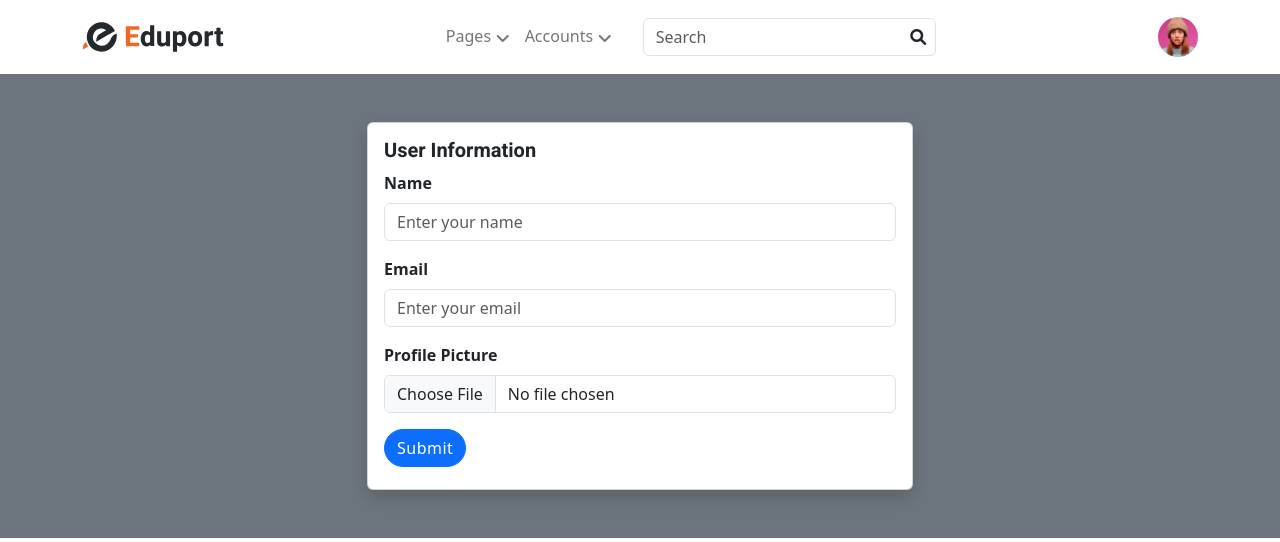
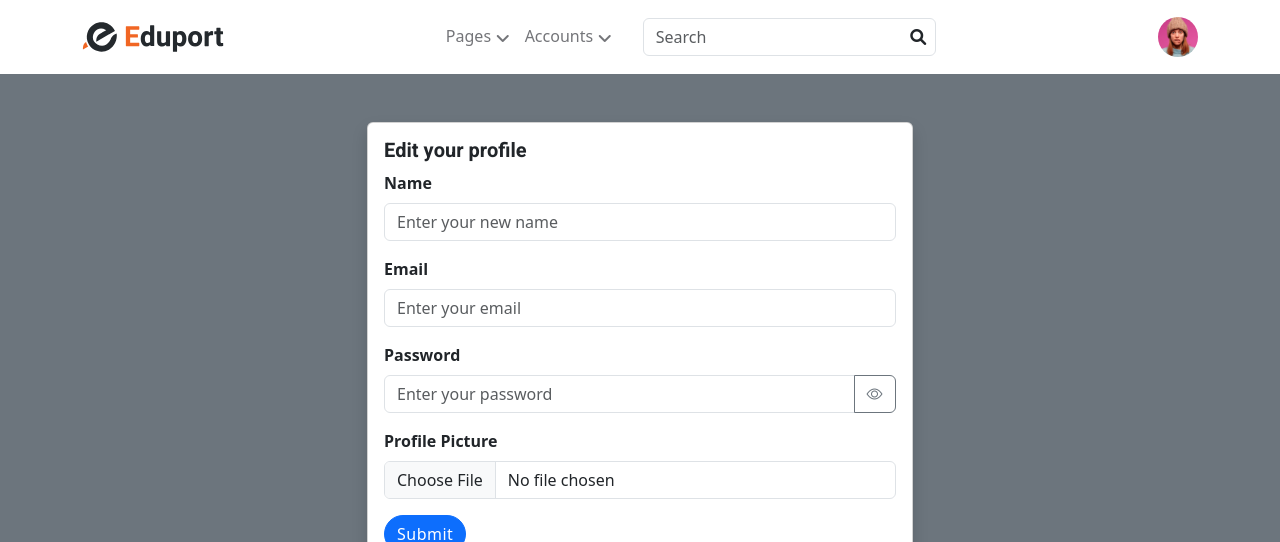
Before and after one commit to Phanit-Chea/G14-Elearning, a PHP site: page /trainer_edit_profile in a window 1280 px wide. Shown: the top 542 px of the page. Run offline with PHP 8.4, Linux system fonts and the light colour scheme; grey boxes are pictures that could not be loaded.

Commit message:
['feat'] add validation on form trainer edit profile #EL-108

```diff
--- a/layouts/footer.php
+++ b/layouts/footer.php
@@ -96,7 +96,7 @@ Footer START -->
 			<div class="container px-0">
 				<div class="d-md-flex justify-content-between align-items-center py-3 text-center text-md-left">
 					<!-- copyright text -->
-					<div class="text-primary-hover"> Copyrights <a href="#" class="text-body">©2021 Eduport</a>. All rights reserved. </div>
+					<div class="text-primary-hover"> Copyrights <a href="#" class="text-body">2024 Eduport</a>. All rights reserved. </div>
 					<!-- copyright links-->
 					<div class=" mt-3 mt-md-0">
 						<ul class="list-inline mb-0">
--- /dev/null
+++ b/vendor/js/validation_trainer_edit_profile.js
@@ -0,0 +1,55 @@
+function validateForm() {
+    let name = document.getElementById("name").value;
+    let email = document.getElementById("email").value;
+    let password = document.getElementById("password").value;
+    let profile = document.getElementById("profile").value;
+
+    document.getElementById("nameError").innerHTML = "";
+    document.getElementById("emailError").innerHTML = "";
+    document.getElementById("passwordError").innerHTML = "";
+    document.getElementById("profileError").innerHTML = "";
+    document.getElementById("name").classList.remove("error-border");
+    document.getElementById("email").classList.remove("error-border");
+    document.getElementById("password").classList.remove("error-border");
+    document.getElementById("profile").classList.remove("error-border");
+
+    if (name.trim() == "") {
+        document.getElementById("nameError").innerHTML = "Please enter your new name";
+        document.getElementById("name").classList.add("error-border");
+        return false;
+    }
+
+    if (email.trim() == "") {
+        document.getElementById("emailError").innerHTML = "Please enter your email";
+        document.getElementById("email").classList.add("error-border");
+        return false;
+    }
+
+    if (password.trim() == "") {
+        document.getElementById("passwordError").innerHTML = "Please enter your password";
+        document.getElementById("password").classList.add("error-border");
+        return false;
+    }
+
+    if (profile.trim() == "") {
+        document.getElementById("profileError").innerHTML = "Please select a profile picture";
+        document.getElementById("profile").classList.add("error-border");
+        return false;
+    }
+
+    return true;
+}
+
+
+function togglePasswordVisibility() {
+    let passwordInput = document.getElementById("password");
+    let toggleButton = document.getElementById("togglePassword");
+
+    if (passwordInput.type === "password") {
+        passwordInput.type = "text";
+        toggleButton.innerHTML = '<i class="bi bi-eye-slash"></i>';
+    } else {
+        passwordInput.type = "password";
+        toggleButton.innerHTML = '<i class="bi bi-eye"></i>';
+    }
+}
--- a/views/trainers/trainer_edit_profile.view.php
+++ b/views/trainers/trainer_edit_profile.view.php
@@ -1,6 +1,6 @@
 <?php
 require 'layouts/trainer/navbar.php';
- ?>
+?>
 <!DOCTYPE html>
 <html lang="en">
 <head>
@@ -9,27 +9,50 @@ require 'layouts/trainer/navbar.php';
   <title>Bootstrap Form Example</title>
   <!-- Bootstrap CSS -->
   <link href="https://cdn.jsdelivr.net/npm/bootstrap@5.3.0-alpha1/dist/css/bootstrap.min.css" rel="stylesheet">
+  <script src="../vendor/js/validation_trainer_edit_profile.js"></script>
+  <style>
+    .error-message {
+      color: red;
+    }
+    .error-border {
+      border: 1px solid red;
+    }
+  </style>
 </head>
-<body class=" bg-secondary">
+<body class="bg-secondary">
+
 
 <div class="container mt-5 mb-5">
   <div class="row justify-content-center">
     <div class="col-lg-6">
       <div class="card shadow">
         <div class="card-body">
-          <h5 class="card-title fw-bold">User Information</h5>
-          <form>
+          <h5 class="card-title fw-bold ">Edit your profile</h5>
+          <form action="#" method="POST" id="myForm" onsubmit="return validateForm()">
             <div class="mb-3">
               <label for="name" class="form-label fw-bold">Name</label>
-              <input type="text" class="form-control" id="name" placeholder="Enter your name" required>
+              <input type="text" class="form-control" id="name" placeholder="Enter your new name">
+              <div id="nameError" class="error-message"></div>
             </div>
             <div class="mb-3">
               <label for="email" class="form-label fw-bold">Email</label>
-              <input type="email" class="form-control" id="email" placeholder="Enter your email" required>
+              <input type="email" class="form-control" id="email" placeholder="Enter your email">
+              <div id="emailError" class="error-message"></div>
+            </div>
+            <div class="mb-3">
+              <label for="password" class="form-label fw-bold">Password</label>
+              <div class="input-group">
+                <input type="password" class="form-control" id="password" placeholder="Enter your password">
+                <button class="btn btn-outline-secondary" type="button" id="togglePassword" onclick="togglePasswordVisibility()">
+                  <i class="bi bi-eye"></i>
+                </button>
+              </div>
+              <div id="passwordError" class="error-message"></div>
             </div>
             <div class="mb-3">
               <label for="profile" class="form-label fw-bold">Profile Picture</label>
-              <input type="file" class="form-control" id="profile" accept="image/*" required>
+              <input type="file" class="form-control" id="profile" accept="image/*">
+              <div id="profileError" class="error-message"></div>
             </div>
             <button type="submit" class="btn btn-primary rounded-pill">Submit</button>
           </form>
```
Also changed, not shown: assets/images/avatar/65e526b2255a36.88750678.jpg (added), 1 other file.
